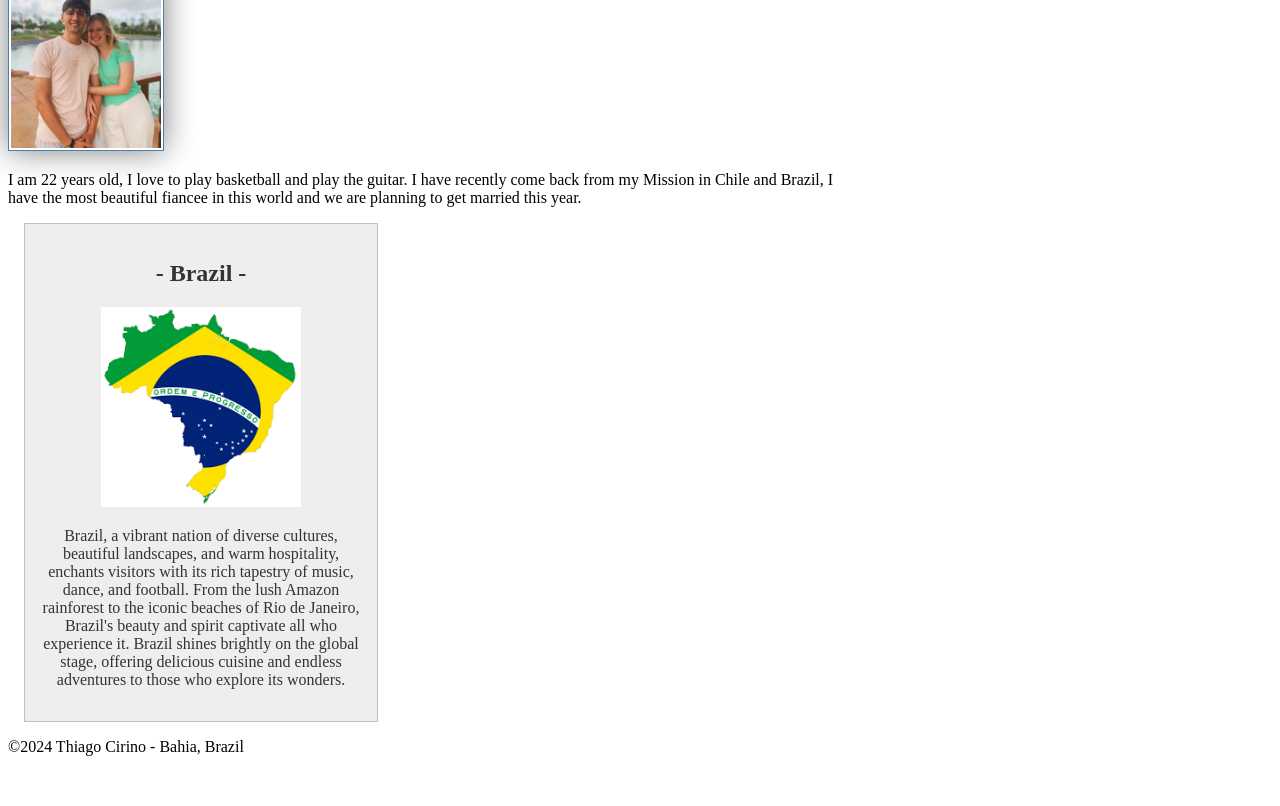
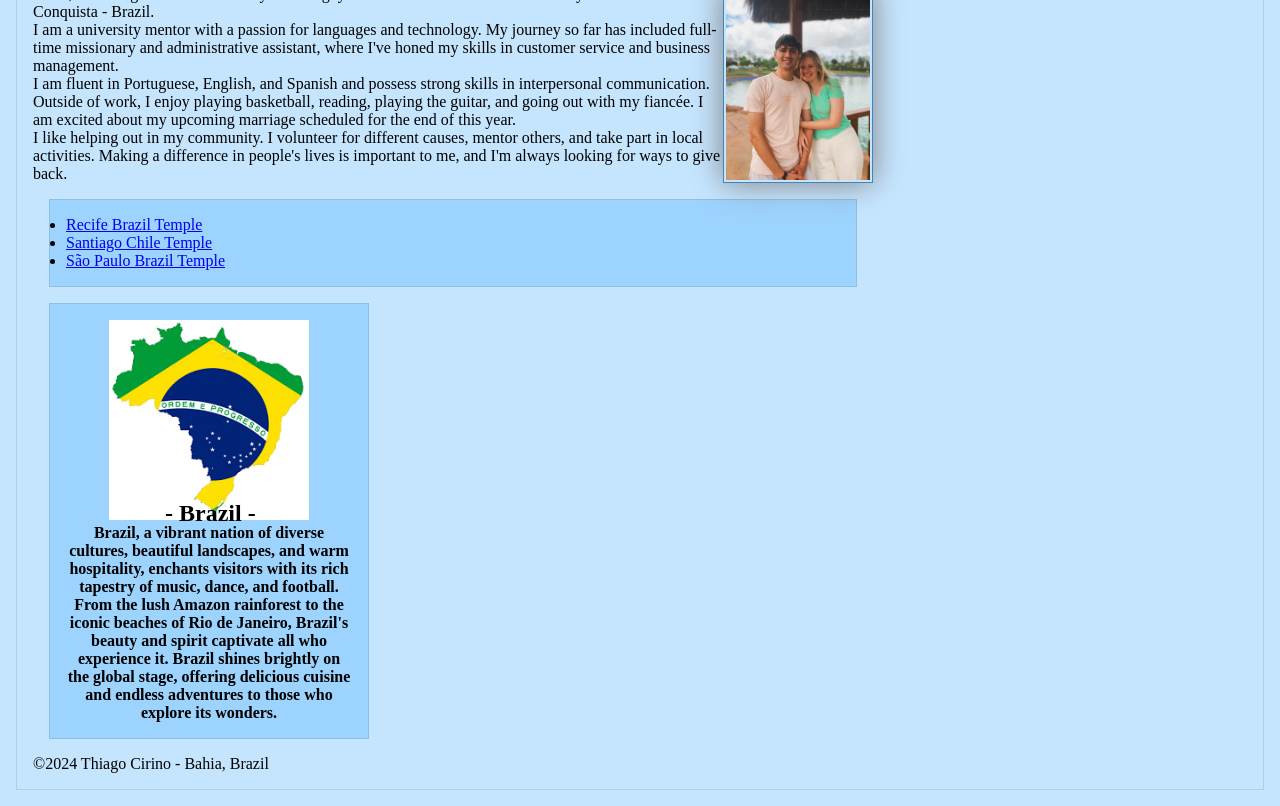
Before and after one commit to thiagodiascirino/wdd130, a plain HTML site: page index.html in a window 1280 px wide. Shown: the part 337-1143 px from the top of the page. Before the commit the page ends 1109 px from the top, so only its background shows below. Drawn offline with Linux system fonts and the light colour scheme.

Commit message:
W03 Assignment: Course Home Enhancement

```diff
--- a/index.html
+++ b/index.html
@@ -1,27 +1,38 @@
 <!DOCTYPE html>
-<html lang="en">
+<html lang="en" class="box">
 <head>
     <meta charset="UTF-8">
     <meta name="viewport" content="width=device-width, initial-scale=1.0">
     <title>Thiago Dias Cirino | WDD 130</title>
     <meta name="description" content="This is Thiago's personal glog, where he will describe his life and hobbies.">
     <meta name="author" content="Thiago Dias Cirino">
-    <link href="styles/style.css" rel="stylesheet" />
+    <link href="styles/style.css" rel="stylesheet">
 </head>
 <body>
     <header>
         <nav>
-            <a href="#">Home</a>
+            <!--<a href="#">Home</a>-->
             <a href="wwr/">Rafting Site Plan</a>
             <a href="wwr/site-plan-rafting.html">Rafting Site Plan</a>
+            <a href=" https://linkedin.com">LinkedIn</a>
+            <a href="https://facebook.com ">Facebook</a>
         </nav>
     </header>
     <main>
         <h1>Thiago Dias Cirino | WDD 130</h1>
         <img src="images/profile.png" alt="Hello, my name is Thiago Cirino" width="200">
-        <p>I am 22 years old, I love to play basketball and play the guitar. I have recently come back from my Mission in Chile and Brazil, I have the most beautiful fiancee in this world and we are planning to get married this year.</p>
+        <p>Hello, I'm Thiago Dias Cirino a 22 years old guy born in Salvador - Brazil. I currently live in Vitória da Conquista - Brazil. <br>
+            I am a university mentor with a passion for languages and technology. My journey so far has included full-time missionary and administrative assistant, where I've honed my skills in customer service and business management. <br>
+            I am fluent in Portuguese, English, and Spanish and possess strong skills in interpersonal communication. <br>
+            Outside of work, I enjoy playing basketball, reading, playing the guitar, and going out with my fiancée. I am excited about my upcoming marriage scheduled for the end of this year. <br>
+            I like helping out in my community. I volunteer for different causes, mentor others, and take part in local activities. Making a difference in people's lives is important to me, and I'm always looking for ways to give back.</p>
+        <ul class="box">
+            <li><a href="https://churchofjesuschristtemples.org/recife-brazil-temple/" target="_blank">Recife Brazil Temple</a></li>
+            <li><a href="https://churchofjesuschristtemples.org/santiago-chile-temple/" target="_blank">Santiago Chile Temple</a></li>
+            <li><a href="https://churchofjesuschristtemples.org/sao-paulo-brazil-temple/" target="_blank">São Paulo Brazil Temple</a></li>
+        </ul>
     </main>
-    <aside>
+    <aside class="box">
         <h2>- Brazil -</h2>
         <img src="images/download.png" alt="Brazilian Map, flag background">
         <p>Brazil, a vibrant nation of diverse cultures, beautiful landscapes, and warm hospitality, enchants visitors with its rich tapestry of music, dance, and football. From the lush Amazon rainforest to the iconic beaches of Rio de Janeiro, Brazil's beauty and spirit captivate all who experience it. Brazil shines brightly on the global stage, offering delicious cuisine and endless adventures to those who explore its wonders.</p>
@@ -30,4 +41,5 @@
         <p class="copy-right">&copy;2024 Thiago Cirino - Bahia, Brazil</p>
     </footer>
 </body>
+<!-- Last madification: 03/19/2024 -->
 </html>
--- a/styles/style.css
+++ b/styles/style.css
@@ -1,3 +1,9 @@
+
+*{
+    margin: 0;
+    padding: 0;
+    box-sizing: border-box;
+}
 
 nav {
     background-color: steelblue;
@@ -20,6 +26,7 @@ main img{
     border: 1px solid steelblue;
     padding: 2px;
     box-shadow: 0 0 30px gray;
+    float: right;
 }
 
 p{
@@ -32,15 +39,28 @@ main {
 
 aside {
     width: 20rem;
-    margin: 1rem;
-    border: 1px solid rgba(0, 0, 0, 0.2);
-    padding: 1rem;
-    background-color: #eee;
-    color: #333;
+    font-weight: bold;
     text-align: center;
 }
+
+aside h2 {
+    position: absolute;
+    top: 837px;
+    left: 165px;
+  }
 
 aside img {
     width: 200px;
     height: auto;
 }
+
+                /* Class Selectors */
+
+
+.box {
+    margin: 1rem;
+    border: 1px solid rgba(0, 0, 0, 0.1);
+    padding: 1rem;
+    background-color: rgba(65, 169, 255, 0.3);
+    color: black;
+}
--- a/wwr/styles/site-plan-rafting.css
+++ b/wwr/styles/site-plan-rafting.css
@@ -61,3 +61,7 @@ nav a:hover {
     color: var(--nav-hover-link-color);
     background-color: var(--nav-hover-background-color);
 }
+
+* {
+    margin: 1px;
+}
```
